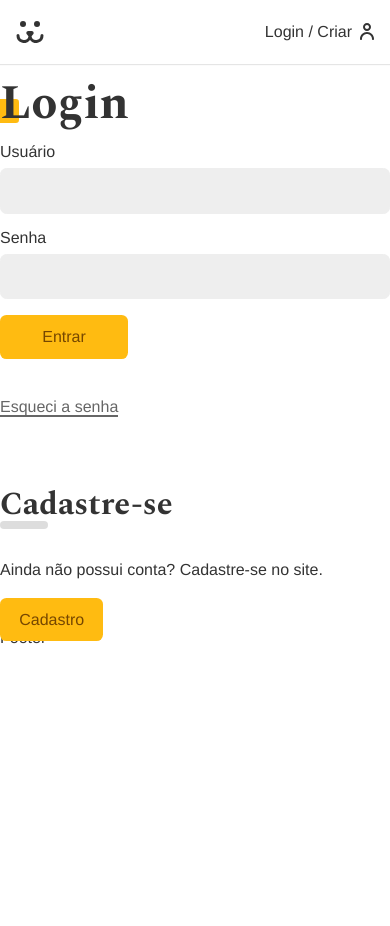
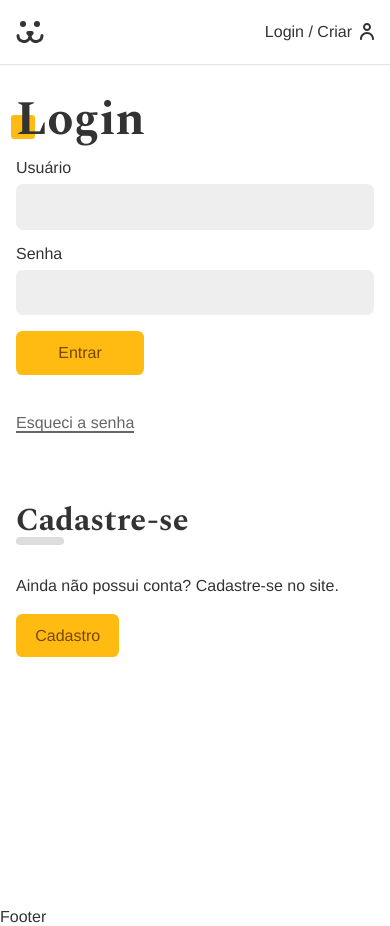
Before and after one commit to Walisson-Vilela/face-pet, a React app: page /login in a window 390 px wide. Before the commit the page ends 844 px from the top, so only its background shows below. Built offline with nearby package versions, Linux system fonts and the light colour scheme; the HTML template or start-up script is replaced by a standard one.

Commit message:
[STYLE] = Ajuste no estilo de login
Ajuste no estilo de login

```diff
--- a/src/Components/Login/Login.jsx
+++ b/src/Components/Login/Login.jsx
@@ -5,20 +5,23 @@
 import LoginPasswordReset from "./LoginPasswordReset";
 import LoginCreate from "./LoginCreate";
 import { UserContext } from "../../UserContext";
+import styles from './login.module.css';
 
 const Login = () => {
   const { login } = React.useContext(UserContext);
 
   if (login === true) return <Navigate to="/conta" />;
   return (
-    <div>
+    <section className={styles.login}>
+      <div className={styles.forms}>
       <Routes>
         <Route path="/" element={<LoginForm />} />
         <Route path="criar" element={<LoginCreate />} />
         <Route path="perdeu" element={<LoginPasswordLost />} />
         <Route path="resetar" element={<LoginPasswordReset />} />
       </Routes>
-    </div>
+      </div>
+    </section>
   );
 };
 
--- /dev/null
+++ b/src/Components/Login/login.module.css
@@ -0,0 +1,31 @@
+.login {
+    display: grid;
+    grid-template-columns: 1fr 1fr;
+    min-height: 100vh;
+    gap: 2rem;
+}
+
+.login::before {
+    display: block;
+    content: '';
+    background: url('../../Assets/login.jpg' ) no-repeat center center;
+    background-size: cover;
+}
+
+.forms {
+    max-width: 30rem;
+    padding: 1rem;
+}
+
+@media(max-width: 40rem) {
+    .login {
+        grid-template-columns: 1fr;
+    }
+    .login::before {
+        display: none;
+    }
+    .forms {
+        max-width: 100%;
+    }
+
+}
```
